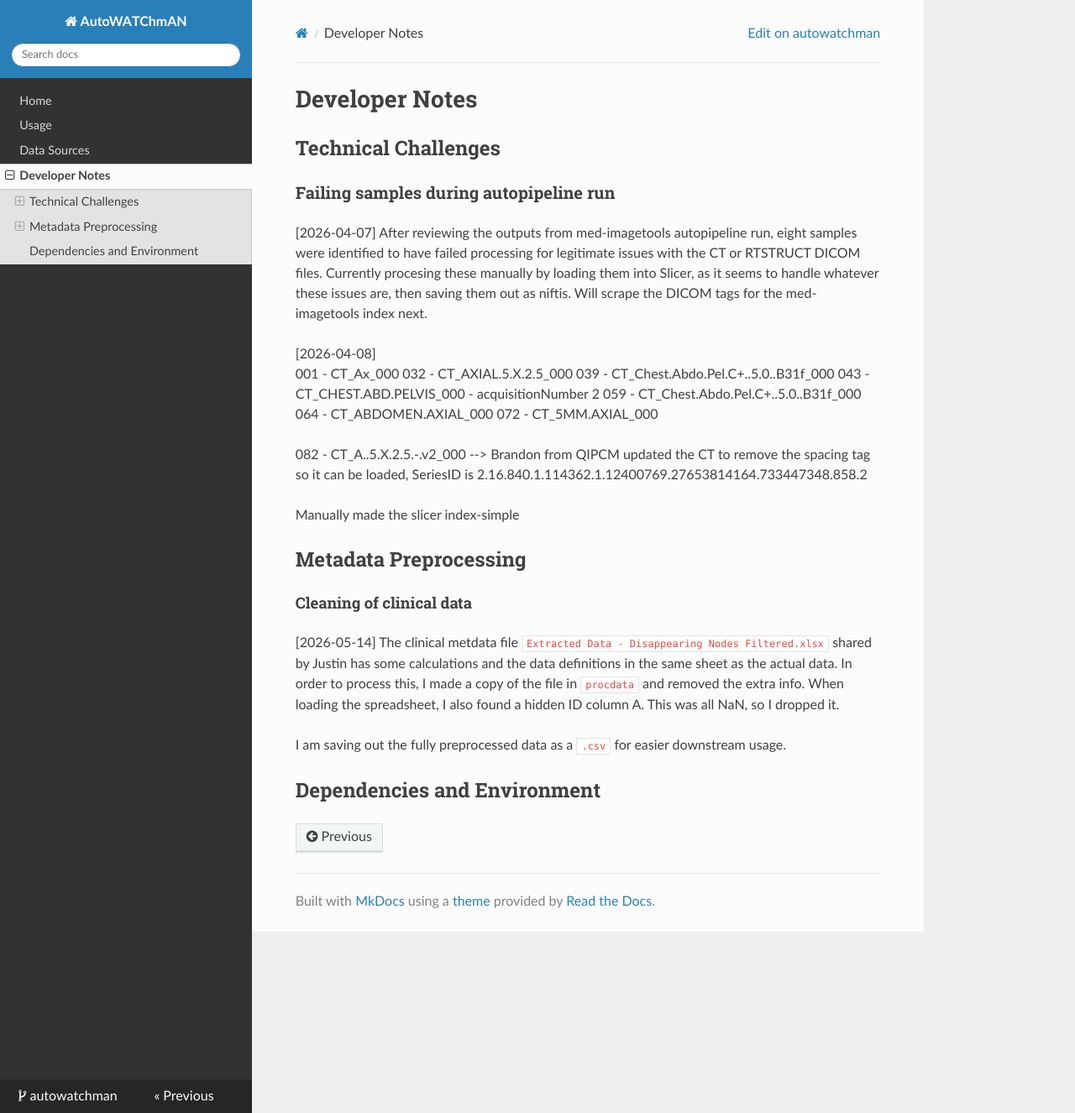
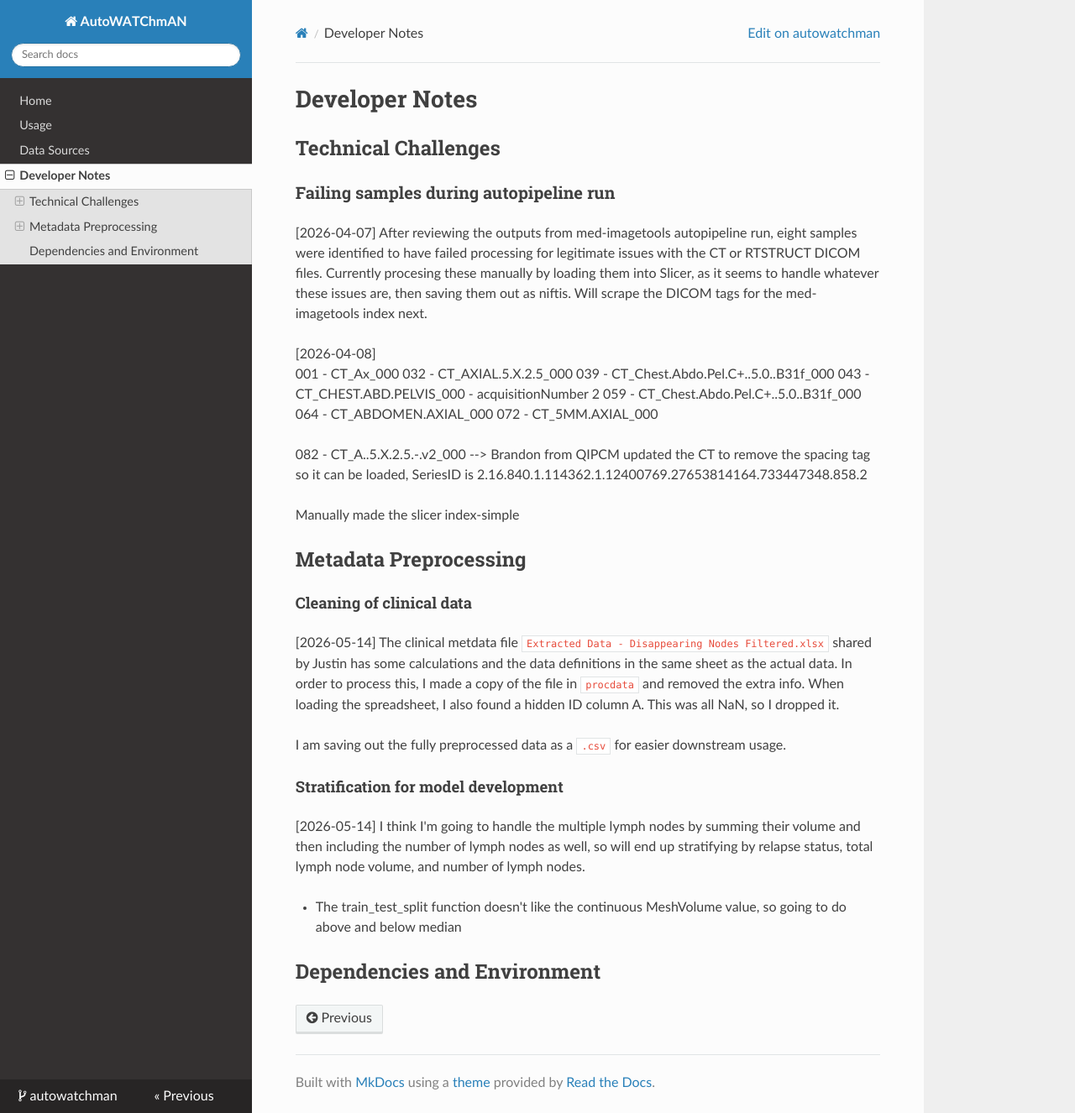
Before and after one commit to bhklab/autowatchman, an MkDocs documentation site: the page built from docs/devnotes.md, in a window 1280 px wide and 1326 px high. Shown: the whole window at 84% size. Built offline with MkDocs 1.6.1, drawn with Linux system fonts in a browser that asks for light colours; nearby versions of some CDN libraries.

Commit message:
docs: notes about stratification for train-test split

```diff
--- a/docs/devnotes.md
+++ b/docs/devnotes.md
@@ -25,4 +25,9 @@ Manually made the slicer index-simple
 
 I am saving out the fully preprocessed data as a `.csv` for easier downstream usage.
 
+#### Stratification for model development
+[2026-05-14] I think I'm going to handle the multiple lymph nodes by summing their volume and then including the number of lymph nodes as well, so will end up stratifying by relapse status, total lymph node volume, and number of lymph nodes.
+
+- The train_test_split function doesn't like the continuous MeshVolume value, so going to do above and below median
+
 ## Dependencies and Environment
```
